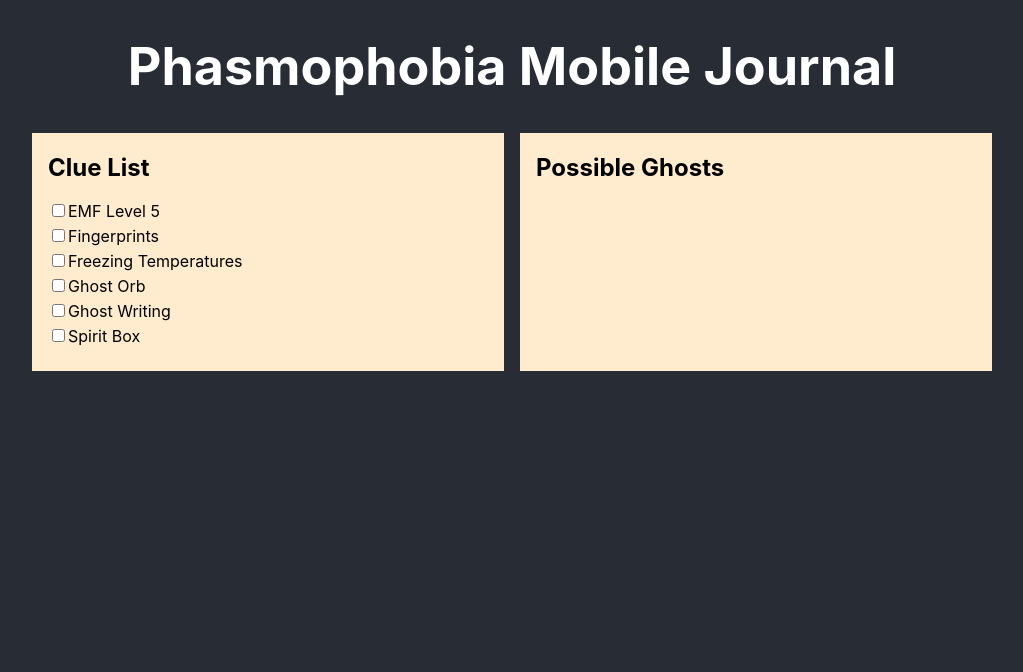
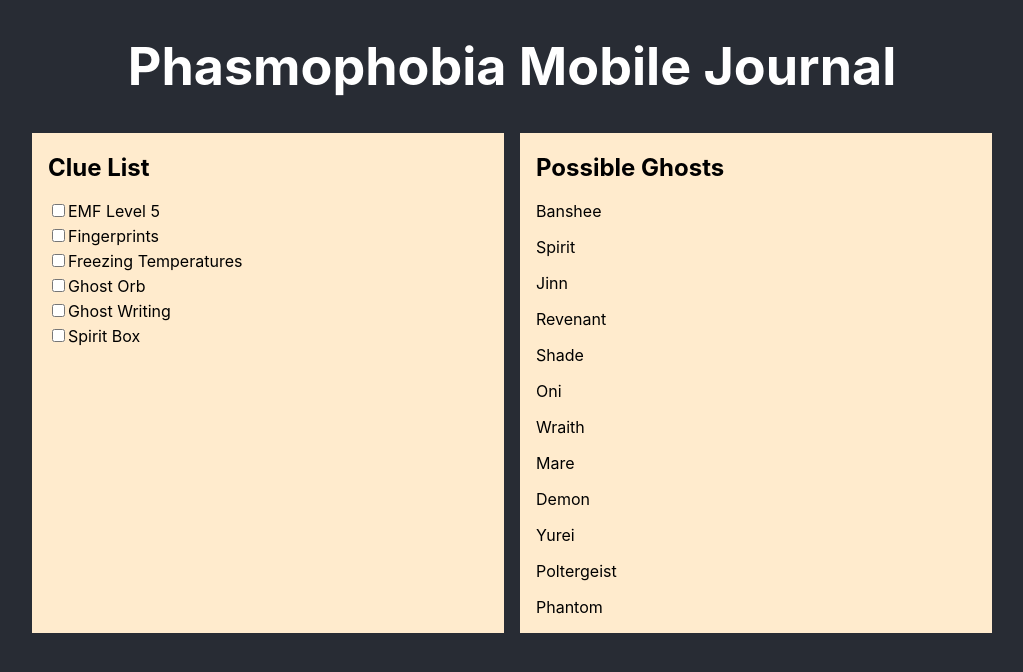
Before and after one commit to montal95/gb-journal, a React (Create React App) app: page / in a window 1280 px wide. Shown: the top 672 px of the page, without its empty margins (128-1151 px from the left). Built offline with nearby package versions, Linux system fonts and the light colour scheme.

Commit message:
reducers made to track found evidence, display now shows data from context

```diff
--- a/src/components/ClueList.tsx
+++ b/src/components/ClueList.tsx
@@ -2,8 +2,8 @@
 import { GlobalContext } from './GlobalContext'
 
 export const ClueList = () => {
-    const { clues } = useContext(GlobalContext)
-    console.log(clues)
+    const { clues, handleEvidence, updateFilter } = useContext(GlobalContext)
+
     return (
         <div className="pages">
             <section>
@@ -11,12 +11,14 @@
                 {Object.keys(clues).map((clue: string) => {
                     return (<div className="clueListBox" key={clue}>
                         <input type="checkbox"
-                            onChange={() => { console.log(`clicked ${clue}. Value is ${clues[clue]}`) }}
+                            onChange={() => {
+                                handleEvidence(clue)
+                                updateFilter()
+                            }}
                             disabled={false} />
                         <label>{clue}</label>
                     </div>)
-                })
-                }
+                })}
             </section>
         </div>
     )
--- a/src/components/Display.tsx
+++ b/src/components/Display.tsx
@@ -1,10 +1,15 @@
-import React from 'react'
+import React, { useContext } from 'react'
+import { GlobalContext } from './GlobalContext'
+
 
 export const Display = () => {
+    const { filteredGhosts } = useContext(GlobalContext)
+
     return (
         <div className="pages">
             <section>
                 <h2>Possible Ghosts</h2>
+                {filteredGhosts.map((ghost) => (<p>{ghost.type}</p>))}
             </section>
         </div>
     )
--- a/src/components/GlobalContext.tsx
+++ b/src/components/GlobalContext.tsx
@@ -10,25 +10,49 @@
         strengths: string,
         weakness: string,
     }[],
-    // filteredGhosts: {
-    //     type: string,
-    //     clues: string[],
-    //     strengths: string,
-    //     weakness: string,
-    // }[],
+    filteredGhosts: {
+        type: string,
+        clues: string[],
+        strengths: string,
+        weakness: string,
+    }[],
+    handleEvidence: (str: string) => {} | void,
+    updateFilter: () => {} | void
 }
 
 const initialValues: Data = {
     clues: data.clues.reduce((accumulation, clue) => ({ ...accumulation, [clue]: false }), {}),
     ghosts: data.ghosts,
-    // filteredGhosts: [],
+    filteredGhosts: data.ghosts,
+    handleEvidence: () => ({}),
+    updateFilter: () => ({})
 }
 
 export const GlobalContext = createContext(initialValues);
 
+type Action = { type: "evidence" | "filter", payload: string }
+
+const reducer = (state: Data, action: Action) => {
+    switch (action.type) {
+        case "evidence":
+            return { ...state, clues: { ...state.clues, [action.payload]: !state.clues[action.payload] } };
+        case "filter":
+            return { ...state, filteredGhosts: [] }
+        default:
+            return state;
+    }
+}
+
 export const GlobalProvider: React.FC = ({ children }) => {
+    const [state, dispatch] = useReducer(reducer, initialValues);
     return (
-        <GlobalContext.Provider value={initialValues}>
+        <GlobalContext.Provider value={{
+            clues: state.clues,
+            ghosts: state.ghosts,
+            filteredGhosts: state.filteredGhosts,
+            handleEvidence: (str: string) => dispatch({ type: "evidence", payload: str }),
+            updateFilter: () => dispatch({ type: "filter", payload: "" })
+        }}>
             {children}
         </GlobalContext.Provider>
     )
```
